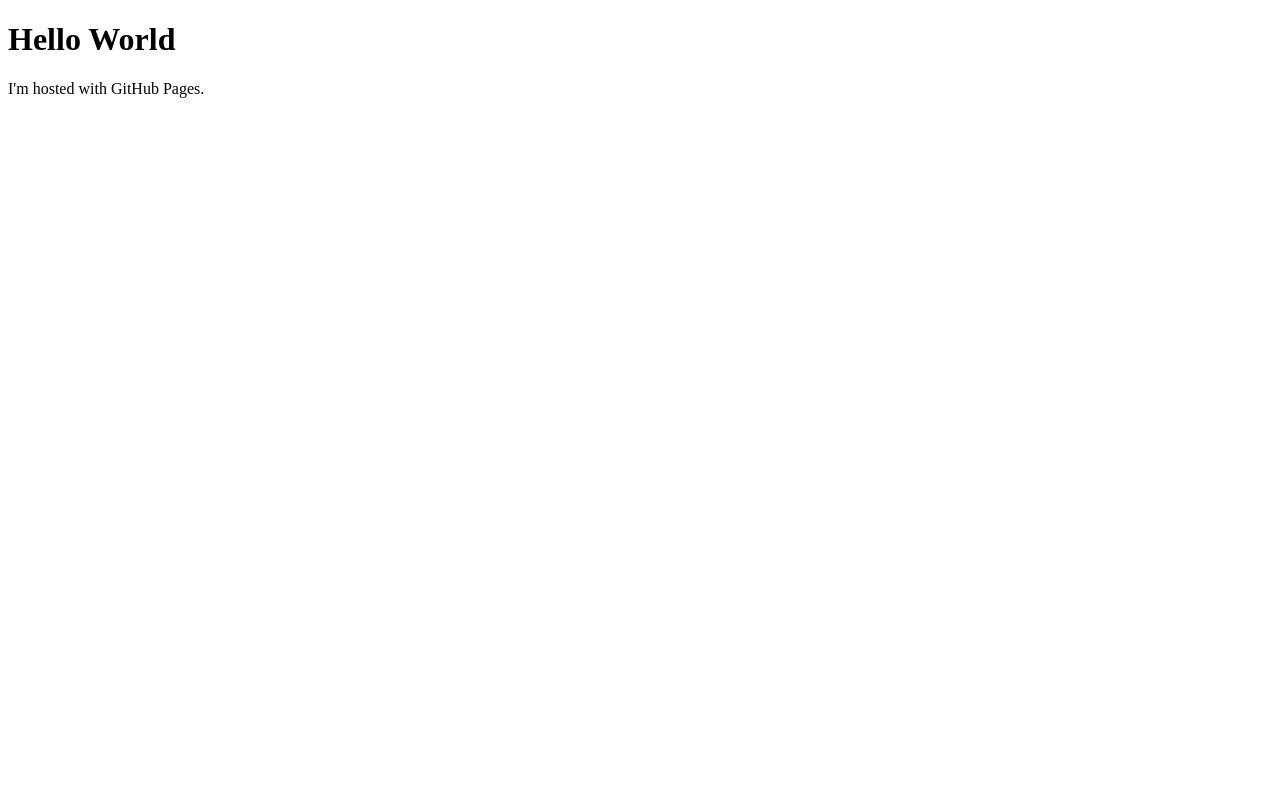
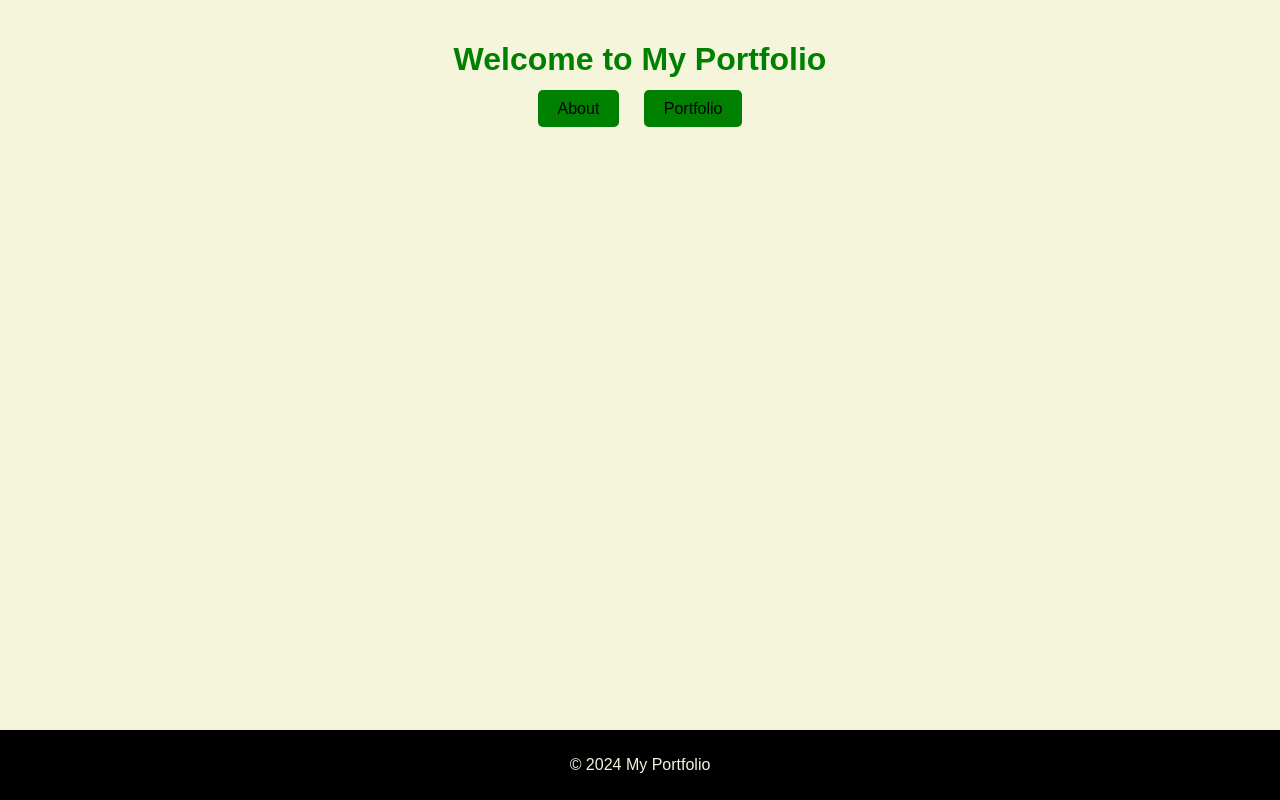
Before and after one commit to Shanelynch/Shanelynch.github.io, a plain HTML site: page index.html in a window 1280 px wide. Drawn offline with Linux system fonts and the light colour scheme.

Commit message:
adding stuff to site

```diff
--- a/index.html
+++ b/index.html
@@ -1,7 +1,25 @@
 <!DOCTYPE html>
-<html>
+<html lang="en">
+<head>
+    <meta charset="UTF-8">
+    <meta name="viewport" content="width=device-width, initial-scale=1.0">
+    <title>My Portfolio</title>
+    <link rel="stylesheet" href="style.css">
+</head>
 <body>
-<h1>Hello World</h1>
-<p>I'm hosted with GitHub Pages.</p>
+
+<div class="container">
+    <h1>Welcome to My Portfolio</h1>
+
+    <nav>
+        <a href="about.html">About</a>
+        <a href="portfolio.html">Portfolio</a>
+    </nav>
+</div>
+
+<footer>
+    <p>&copy; 2024 My Portfolio</p>
+</footer>
+
 </body>
 </html>
--- /dev/null
+++ b/style.css
@@ -0,0 +1,56 @@
+body {
+            font-family: Arial, sans-serif;
+            margin: 0;
+            padding: 0;
+            background-color: beige;
+            color: black;
+        }
+
+        .container {
+            max-width: 900px;
+            margin: 0 auto;
+            padding: 20px;
+        }
+
+        h1 {
+            color: green;
+            text-align: center;
+        }
+
+        nav {
+            text-align: center;
+            margin-bottom: 20px;
+        }
+
+        nav a {
+            text-decoration: none;
+            color: black;
+            padding: 10px 20px;
+            margin: 0 10px;
+            border-radius: 5px;
+            background-color: green;
+            transition: background-color 0.3s ease;
+        }
+
+        nav a:hover {
+            background-color: black;
+            color: beige;
+        }
+
+        @media (max-width: 600px) {
+            nav a {
+                display: block;
+                margin: 10px auto;
+            }
+        }
+
+        footer {
+            text-align: center;
+            margin-top: 50px;
+            padding: 10px 0;
+            background-color: black;
+            color: beige;
+            position: fixed;
+            bottom: 0;
+            width: 100%;
+        }
```
Also changed, not shown: about.html (added), portfolio.html (added).
